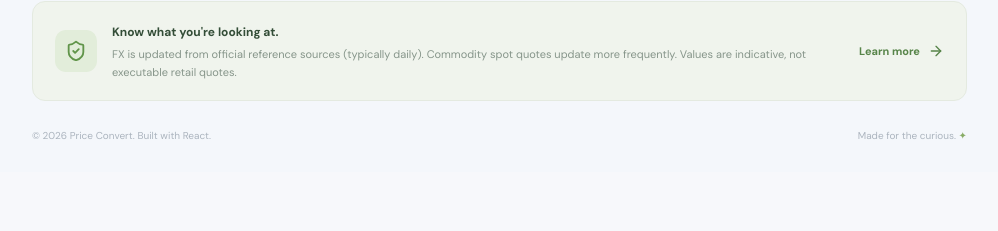
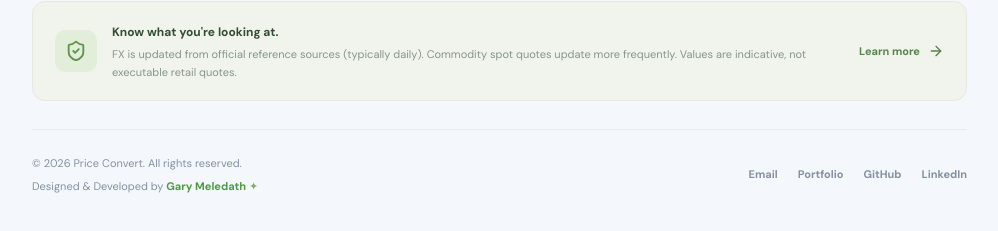
Before and after one commit to gary1116/price_converter, a React (Vite) app: page / in a window 1280 px wide. Shown: the part 1998-2229 px from the top of the page, without its empty margins (266-1264 px from the left). Before the commit the page ends 2170 px from the top, so only its background shows below. Built offline with nearby package versions, Linux system fonts and the light colour scheme; no server answers.

Commit message:
updated footer

```diff
--- a/src/App.jsx
+++ b/src/App.jsx
@@ -142,7 +142,57 @@ function App() {
         )}
         {(market.fxError || market.metalsError.length > 0) && <div className="warning"><CircleHelp size={18} /><span>{market.fxError ? market.fxError + ' ' : ''}{market.metalsError.length ? `Quotes unavailable for: ${market.metalsError.join(', ')}. ` : ''}Other available prices remain usable. Click Refresh rates to retry.</span></div>}
         <section className="bottom-strip"><div className="strip-icon"><ShieldCheck size={22} /></div><div><strong>Know what you're looking at.</strong><p>FX is updated from official reference sources (typically daily). Commodity spot quotes update more frequently. Values are indicative, not executable retail quotes.</p></div><a href="https://frankfurter.dev" target="_blank" rel="noreferrer">Learn more <ArrowRight size={16} /></a></section>
-        <footer className="main-footer"><span>© {new Date().getFullYear()} Price Convert. Built with React.</span><span>Made for the curious. <span className="footer-heart">✦</span></span></footer>
+
+<footer className="main-footer developer-footer">
+  <div className="footer-left">
+    <span>
+      © {new Date().getFullYear()} Price Convert.
+      All rights reserved.
+    </span>
+
+    <span className="footer-credit">
+      Designed & Developed by{" "}
+      <a
+        href="https://garymeledath.com"
+        target="_blank"
+        rel="noopener noreferrer"
+      >
+        Gary Meledath
+      </a>
+      <span className="footer-heart"> ✦</span>
+    </span>
+  </div>
+
+  <div className="footer-links">
+    <a href="mailto:garymeledath234@gmail.com">
+      Email
+    </a>
+
+    <a
+      href="https://garymeledath.com"
+      target="_blank"
+      rel="noopener noreferrer"
+    >
+      Portfolio
+    </a>
+
+    <a
+      href="https://github.com/gary1116"
+      target="_blank"
+      rel="noopener noreferrer"
+    >
+      GitHub
+    </a>
+
+    <a
+      href="https://www.linkedin.com/in/gary-m-100bb01aa/"
+      target="_blank"
+      rel="noopener noreferrer"
+    >
+      LinkedIn
+    </a>
+  </div>
+</footer>
       </div>
     </main>
   </div>;
--- a/src/styles.css
+++ b/src/styles.css
@@ -478,3 +478,64 @@ body,
   .topbar, .metric-card, .panel, .amount-field, .destination-field,
   .result-card, .bottom-strip, .refresh-button, .select-trigger { transition: none; }
 }
+
+
+/* Developer Footer */
+
+.developer-footer {
+  display: flex;
+  justify-content: space-between;
+  align-items: center;
+  gap: 20px;
+  padding: 26px 0;
+  border-top: 1px solid var(--theme-border);
+  flex-wrap: wrap;
+}
+
+.footer-left {
+  display: flex;
+  flex-direction: column;
+  gap: 9px;
+  color: var(--theme-muted);
+  font-size: 11px;
+}
+
+.footer-credit a {
+  color: var(--theme-accent);
+  font-weight: 800;
+  text-decoration: none;
+}
+
+.footer-credit a:hover {
+  text-decoration: underline;
+}
+
+.footer-links {
+  display: flex;
+  align-items: center;
+  gap: 20px;
+  flex-wrap: wrap;
+}
+
+.footer-links a {
+  color: var(--theme-muted);
+  font-size: 11px;
+  font-weight: 700;
+  transition: color 0.2s ease;
+}
+
+.footer-links a:hover {
+  color: var(--theme-accent);
+}
+
+@media (max-width: 700px) {
+  .developer-footer {
+    flex-direction: column;
+    align-items: flex-start;
+    gap: 18px;
+  }
+
+  .footer-links {
+    gap: 15px;
+  }
+}
```
